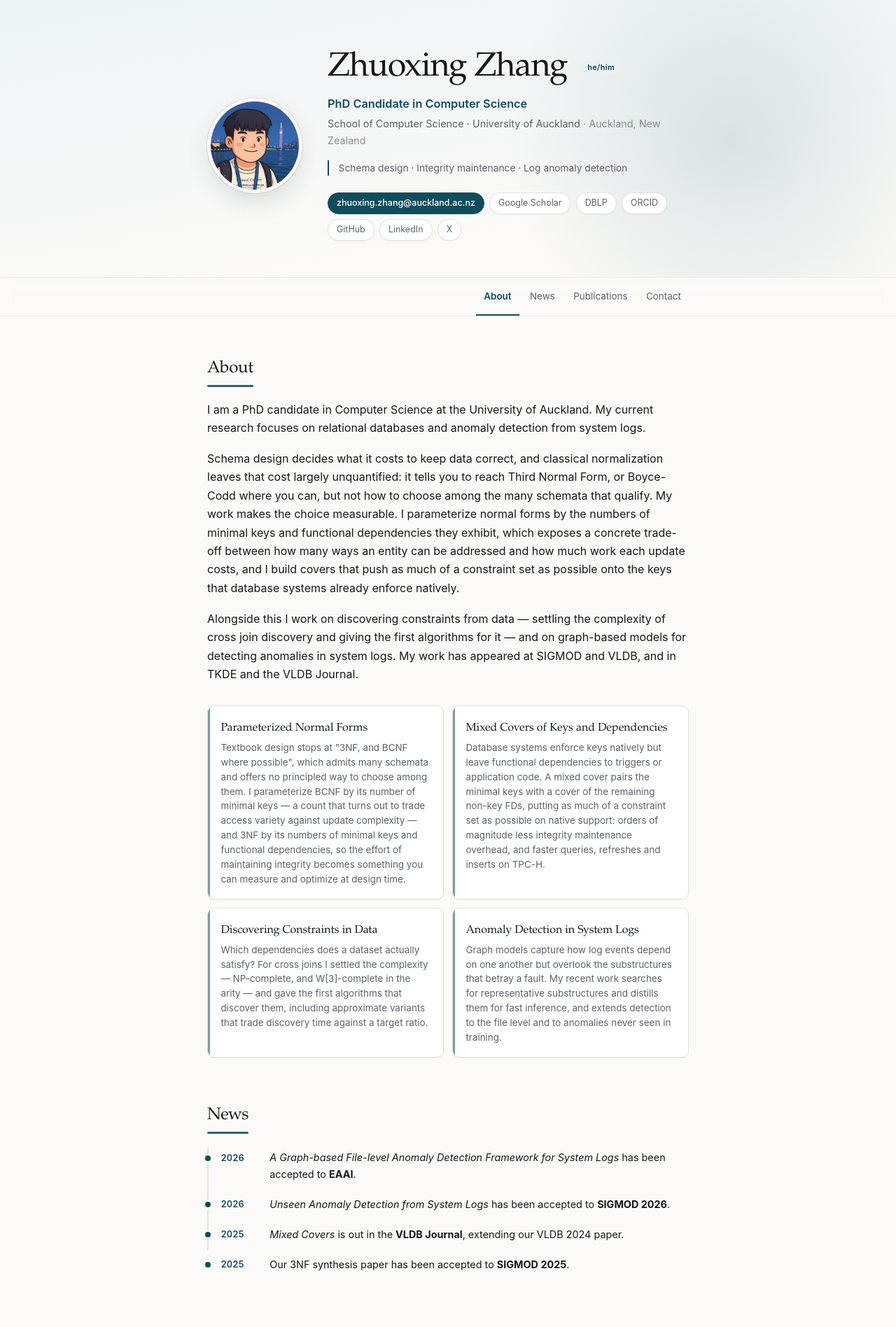
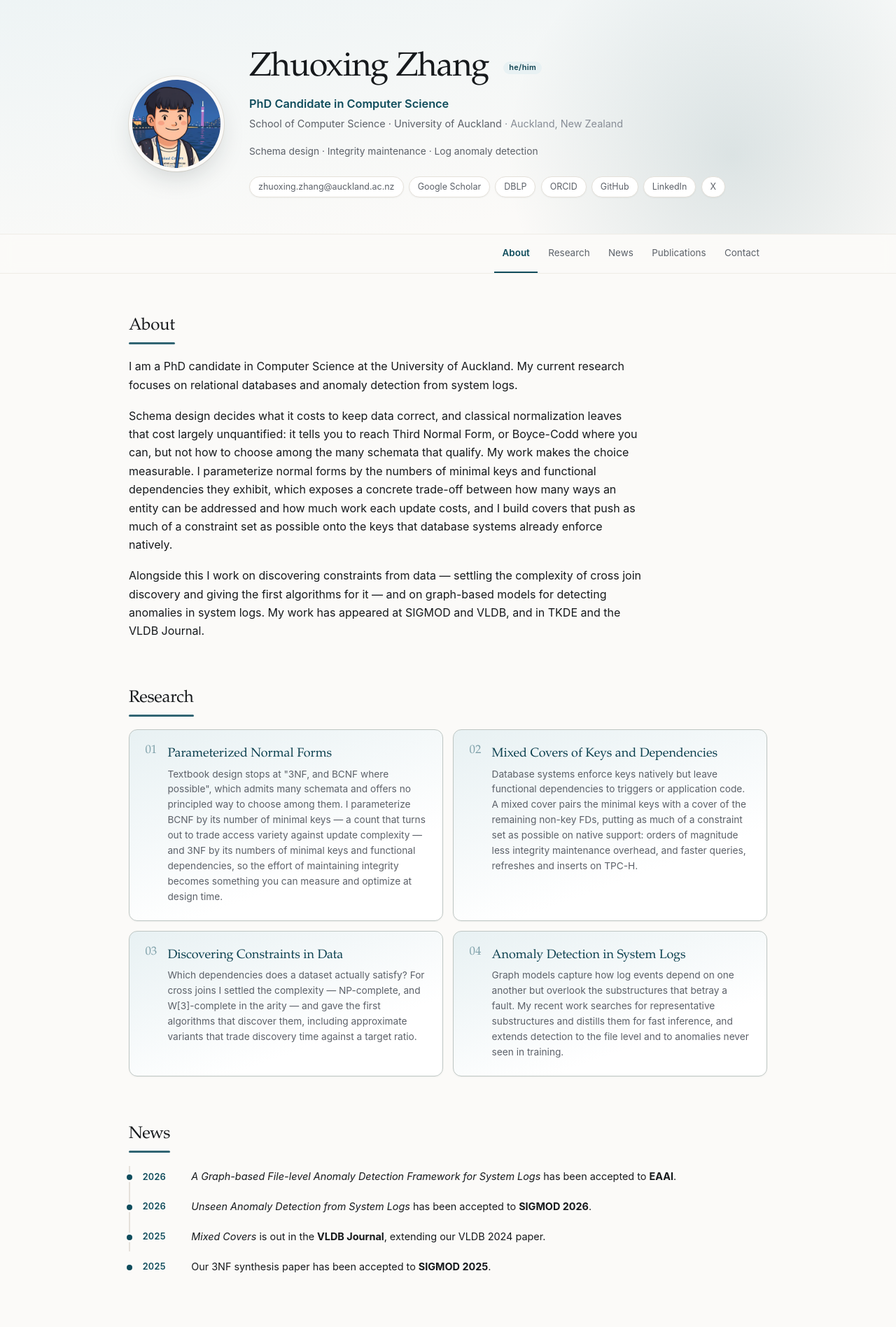
Before and after one commit to zhuoxingzhang/zhuoxingzhang.github.io, a Jekyll site: the page built from index.html, in a window 1280 px wide. Shown: the top 1896 px of the page at 70% size. Built offline with Jekyll 4.4.1, drawn with Linux system fonts in a browser that asks for light colours.

Commit message:
Widen the column, give Research its own section, drop the rules
- Content column goes from 46rem to 60rem, which desktop had too much room for.
  Running prose stays at a 46rem measure so lines remain readable while cards
  and grids use the full width.
- The address sat in the links row filled with accent, reading as a button
  among plain pills. It now matches its neighbours; only the CV stays filled.
- Drop the rule left of the hero tagline, and the one down each interest card.
  The cards carry a counter instead, which is structure rather than decoration.
- Research interests were left as bare cards under the About prose — the
  redesign dropped their heading entirely. They are now their own section with
  a heading and a nav entry, on tinted cards at two per row so four of them
  form a block instead of stranding one.

Co-Authored-By: Claude Opus 4.8 <noreply@anthropic.com>

```diff
--- a/_includes/hero.html
+++ b/_includes/hero.html
@@ -47,6 +47,7 @@
     <span class="nav-brand">{{ p.name }}</span>
     <ul>
       <li><a href="#about">About</a></li>
+      {% if p.interests and p.interests.size > 0 %}<li><a href="#research">Research</a></li>{% endif %}
       {% if site.data.news and site.data.news.size > 0 %}<li><a href="#news">News</a></li>{% endif %}
       <li><a href="#publications">Publications</a></li>
       <li><a href="#contact">Contact</a></li>
--- a/assets/css/site.css
+++ b/assets/css/site.css
@@ -31,8 +31,11 @@
   --sans:  -apple-system, BlinkMacSystemFont, "Segoe UI", Inter, "Helvetica Neue", Arial,
            "PingFang SC", "Microsoft YaHei", sans-serif;
 
-  --wrap: 46rem;
-  --pad:  1.5rem;
+  /* --wrap sizes the hero, nav, content and footer alike. --measure keeps
+     running prose to a readable line length inside that wider column. */
+  --wrap:    60rem;
+  --measure: 46rem;
+  --pad:     1.5rem;
 }
 
 @media (prefers-color-scheme: dark) {
@@ -180,8 +183,6 @@ a:hover { text-decoration: underline; text-underline-offset: 2px; }
 
 .hero-tagline {
   margin: 1rem 0 0;
-  padding-left: .85rem;
-  border-left: 2px solid var(--accent);
   font-size: .86rem;
   color: var(--muted);
 }
@@ -210,20 +211,18 @@ a:hover { text-decoration: underline; text-underline-offset: 2px; }
   box-shadow: var(--shadow-md);
   text-decoration: none;
 }
-.hero-links .is-mail,
+/* The address sits in the same row as Scholar/DBLP/… and reads as one of them,
+   so it carries no fill. Only the CV, an actual call to action, is filled. */
 .hero-links .is-cv {
   background: var(--accent);
   border-color: var(--accent);
   color: #fff;
   font-weight: 500;
 }
-.hero-links .is-mail:hover,
 .hero-links .is-cv:hover { color: #fff; opacity: .9; }
 
 @media (prefers-color-scheme: dark) {
-  .hero-links .is-mail,
-  .hero-links .is-cv { color: #0d1417; }
-  .hero-links .is-mail:hover,
+  .hero-links .is-cv,
   .hero-links .is-cv:hover { color: #0d1417; }
 }
 
@@ -330,6 +329,8 @@ a:hover { text-decoration: underline; text-underline-offset: 2px; }
   color: var(--faint);
 }
 
+/* Cards and grids span the full column; prose stays at a readable measure. */
+.prose { max-width: var(--measure); }
 .prose p { margin: 0 0 1.1rem; }
 .prose p:last-child { margin-bottom: 0; }
 
@@ -339,43 +340,51 @@ a:hover { text-decoration: underline; text-underline-offset: 2px; }
 .interests {
   list-style: none;
   display: grid;
-  grid-template-columns: repeat(auto-fit, minmax(15rem, 1fr));
-  gap: .75rem;
-  margin: 2rem 0 0; padding: 0;
+  /* 22rem lands on two columns at full width, so an even number of interests
+     forms a block rather than leaving one stranded on its own row. */
+  grid-template-columns: repeat(auto-fit, minmax(22rem, 1fr));
+  gap: .9rem;
+  margin: 0; padding: 0;
+  counter-reset: interest;
 }
 .interest {
   position: relative;
-  padding: 1.1rem 1.15rem;
-  border-radius: 10px;
-  border: 1px solid var(--rule);
-  background: var(--surface);
+  padding: 1.4rem 1.4rem 1.4rem 3.4rem;
+  border-radius: 12px;
+  border: 1px solid color-mix(in srgb, var(--accent) 18%, var(--rule));
+  background: linear-gradient(160deg, var(--accent-tint) 0%, var(--surface) 70%);
   box-shadow: var(--shadow-sm);
-  overflow: hidden;
   transition: transform .18s, box-shadow .18s, border-color .18s;
 }
+/* A counter reads as structure where a left rule read as decoration. */
 .interest::before {
-  content: "";
+  counter-increment: interest;
+  content: counter(interest, decimal-leading-zero);
   position: absolute;
-  left: 0; top: 0; bottom: 0;
-  width: 3px;
-  background: var(--accent);
-  opacity: .55;
+  left: 1.4rem; top: 1.35rem;
+  font-family: var(--serif);
+  font-size: 1.05rem;
+  line-height: 1;
+  color: var(--accent);
+  opacity: .5;
 }
 .interest:hover {
   transform: translateY(-3px);
-  border-color: color-mix(in srgb, var(--accent) 40%, var(--rule));
+  border-color: var(--accent);
   box-shadow: var(--shadow-md);
 }
 .interest h3 {
   font-family: var(--serif);
-  font-size: 1rem;
+  font-size: 1.12rem;
   font-weight: 500;
-  margin: 0 0 .3rem;
+  line-height: 1.3;
+  margin: 0 0 .4rem;
+  color: var(--accent-ink);
 }
 .interest p {
   margin: 0;
-  font-size: .84rem;
-  line-height: 1.55;
+  font-size: .855rem;
+  line-height: 1.6;
   color: var(--muted);
 }
 
--- a/index.html
+++ b/index.html
@@ -8,8 +8,11 @@ layout: default
   <div class="prose">
     {% for para in p.about %}<p>{{ para }}</p>{% endfor %}
   </div>
+</section>
 
-  {% if p.interests and p.interests.size > 0 %}
+{% if p.interests and p.interests.size > 0 %}
+<section id="research" class="sec">
+  <h2 class="sec-h"><span>Research</span></h2>
   <ul class="interests">
     {% for i in p.interests %}
       <li class="interest">
@@ -22,8 +25,8 @@ layout: default
       </li>
     {% endfor %}
   </ul>
-  {% endif %}
 </section>
+{% endif %}
 
 {% if site.data.news and site.data.news.size > 0 %}
 <section id="news" class="sec">
```
